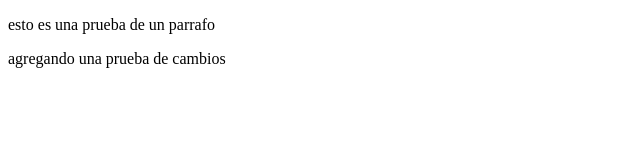
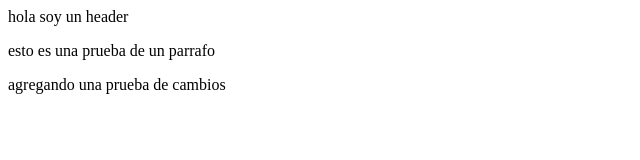
Before and after one commit to Byron94gt/prueba, a plain HTML site: page index.html in a window 1280 px wide. Shown: the whole page, without its empty margins (0-640 px from the left). Drawn offline with Linux system fonts and the light colour scheme.

Commit message:
agregando header

```diff
--- a/index.html
+++ b/index.html
@@ -2,6 +2,7 @@
 <html lang="en">
 <head>
 	<meta charset="UTF-8">
+	<header>hola soy un header</header>
 	<title>Prueba para un repositorio git</title>
 	<div class="div">
 		<p>
```
Also changed, not shown: 1 other file.
